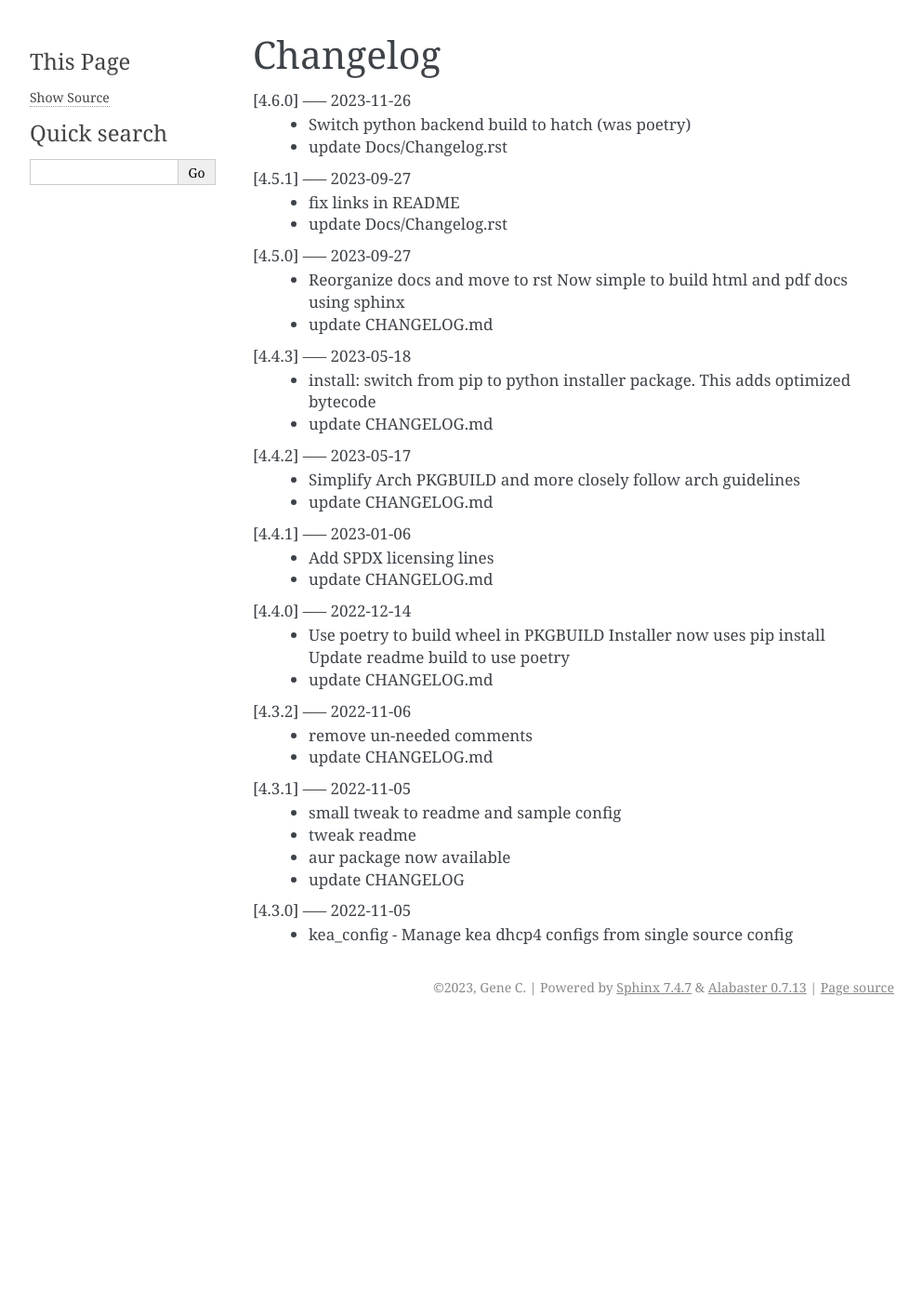
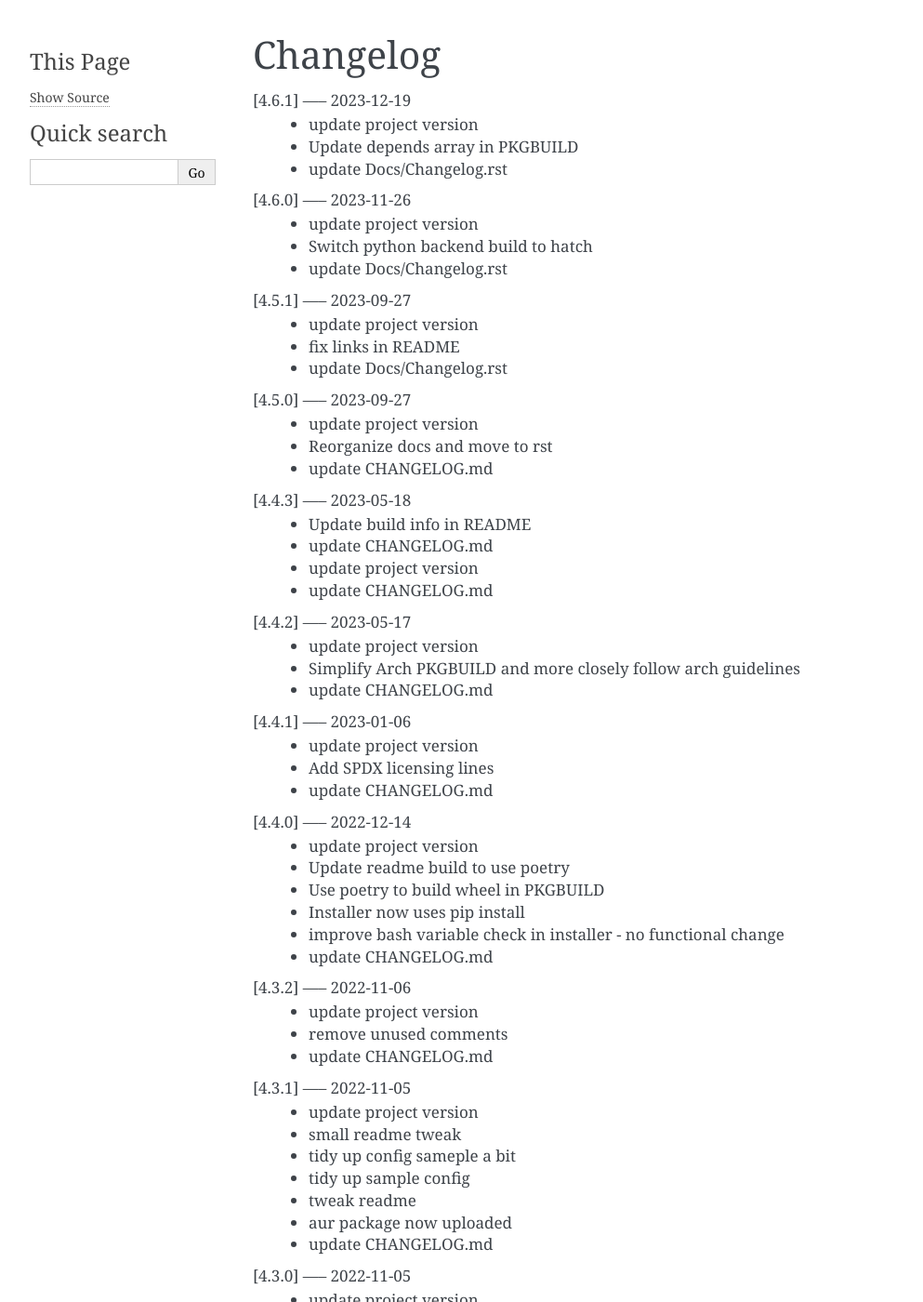
Before and after one commit to gene-git/kea_config, a Sphinx documentation site: the page built from Docs/Changelog.rst, in a window 1280 px wide and 1400 px high. Shown: the whole window at 93% size, without its empty margins (148-1141 px from the left). Built offline with Sphinx 7.4.7, drawn with Linux system fonts in a browser that asks for light colours; pages that are not in the unit, such as notebooks, are missing from menus; some of the changed text lies outside the part shown.

```diff
--- a/Docs/Changelog.rst
+++ b/Docs/Changelog.rst
@@ -1,46 +1,130 @@
 Changelog
 =========
 
+[4.6.1] ----- 2023-12-19
+ * update project version
+ * Update depends array in PKGBUILD
+ * update Docs/Changelog.rst
+
 [4.6.0] ----- 2023-11-26
- * Switch python backend build to hatch (was poetry)
+ * update project version
+ * Switch python backend build to hatch
  * update Docs/Changelog.rst
 
 [4.5.1] ----- 2023-09-27
+ * update project version
  * fix links in README
  * update Docs/Changelog.rst
 
 [4.5.0] ----- 2023-09-27
+ * update project version
  * Reorganize docs and move to rst
-   Now simple to build html and pdf docs using sphinx
  * update CHANGELOG.md
 
 [4.4.3] ----- 2023-05-18
- * install: switch from pip to python installer package. This adds optimized bytecode
+ * Update build info in README
+ * update CHANGELOG.md
+ * update project version
  * update CHANGELOG.md
 
 [4.4.2] ----- 2023-05-17
+ * update project version
  * Simplify Arch PKGBUILD and more closely follow arch guidelines
  * update CHANGELOG.md
 
 [4.4.1] ----- 2023-01-06
+ * update project version
  * Add SPDX licensing lines
  * update CHANGELOG.md
 
 [4.4.0] ----- 2022-12-14
+ * update project version
+ * Update readme build to use poetry
  * Use poetry to build wheel in PKGBUILD
-   Installer now uses pip install
-   Update readme build to use poetry
+ * Installer now uses pip install
+ * improve bash variable check in installer - no functional change
  * update CHANGELOG.md
 
 [4.3.2] ----- 2022-11-06
- * remove un-needed comments
+ * update project version
+ * remove unused comments
  * update CHANGELOG.md
 
 [4.3.1] ----- 2022-11-05
- * small tweak to readme and sample config
+ * update project version
+ * small readme tweak
+ * tidy up config sameple a bit
+ * tidy up sample config
  * tweak readme
- * aur package now available
- * update CHANGELOG
+ * aur package now uploaded
+ * update CHANGELOG.md
 
 [4.3.0] ----- 2022-11-05
- * kea_config - Manage kea dhcp4 configs from single source config
+ * update project version
+ * typo in installer config -> congigs
+ * installer cleanup
+ * update CHANGELOG.md
+
+[4.2.0] ----- 2022-11-05
+ * update project version
+ * Only create /usr/bin/kea-config (no more gen-kea-config)
+ * update CHANGELOG.md
+
+[4.1.0] ----- 2022-11-05
+ * update project version
+ * tidy readme, MIT license, copy dns from gc_dns to keep this standalone
+ * tidy readme, MIT license, copy dns from gc_dns to keep this standalone
+ * tweak installer
+ * tidy do-install
+ * do-install change changelog to CHANGELOG
+ * typo
+ * add README
+ * update CHANGELOG.md
+
+[4.0] ----- 2022-11-04
+ * update project version
+ * Switch to standard python PEP-518  packaging
+
+[3.1] ----- 2022-09-22
+ * Remove local class_dns file
+ * update changelog
+ * Remove local dns class and use GcDns class from gc_utils module
+ * update do-install to handle filename change Changelog.md
+ * update changelog
+
+[3.0] ----- 2022-09-19
+ * Skip HA when only primary
+ * add phone
+ * fix more silly
+ * normalize incoming dst
+ * remove duplicate // in link
+ * Missing makedir in do-install
+ * typo
+ * add link in /usr/bin/gc-kea-config for convenience
+ * fix do-install config dir
+ * typo in changelog
+
+[2.2] ----- 2022-06-09
+ * Changelog
+ * Add license
+ * add configs dir
+ * Install script for package build
+
+[2.1] ----- 2022-06-09
+ * lint picking
+
+[2.0] ----- 2022-06-08
+ * Rewrite with classes
+ * fix typo in agent. Turn off pdb
+
+[1.0] ----- 2022-03-04
+ * Tidy more - move config extract to classes file
+ * renamed sameple config
+ * Add conreol agent
+   output now in configurable directory
+   split single python file into smaller components;
+   ;
+ * tidy
+ * Better control over file names etc
+ * error handling for dns lookups
+ * Initial commit - generate kea-dhcp4 server configs
--- a/Docs/conf.py
+++ b/Docs/conf.py
@@ -9,7 +9,7 @@
 project = "kea_config"
 copyright = '2023, Gene C'
 author = 'Gene C'
-release = '4.6.0'
+release = '4.6.1'
 
 # -- General configuration ---------------------------------------------------
 # https://www.sphinx-doc.org/en/master/usage/configuration.html#general-configuration
--- a/src/kea_config/__about__.py
+++ b/src/kea_config/__about__.py
@@ -3,4 +3,4 @@
 """
 Project kea-config
 """
-__version__ = "4.6.0"
+__version__ = "4.6.1"
```
Also changed, not shown: 3 other files.
